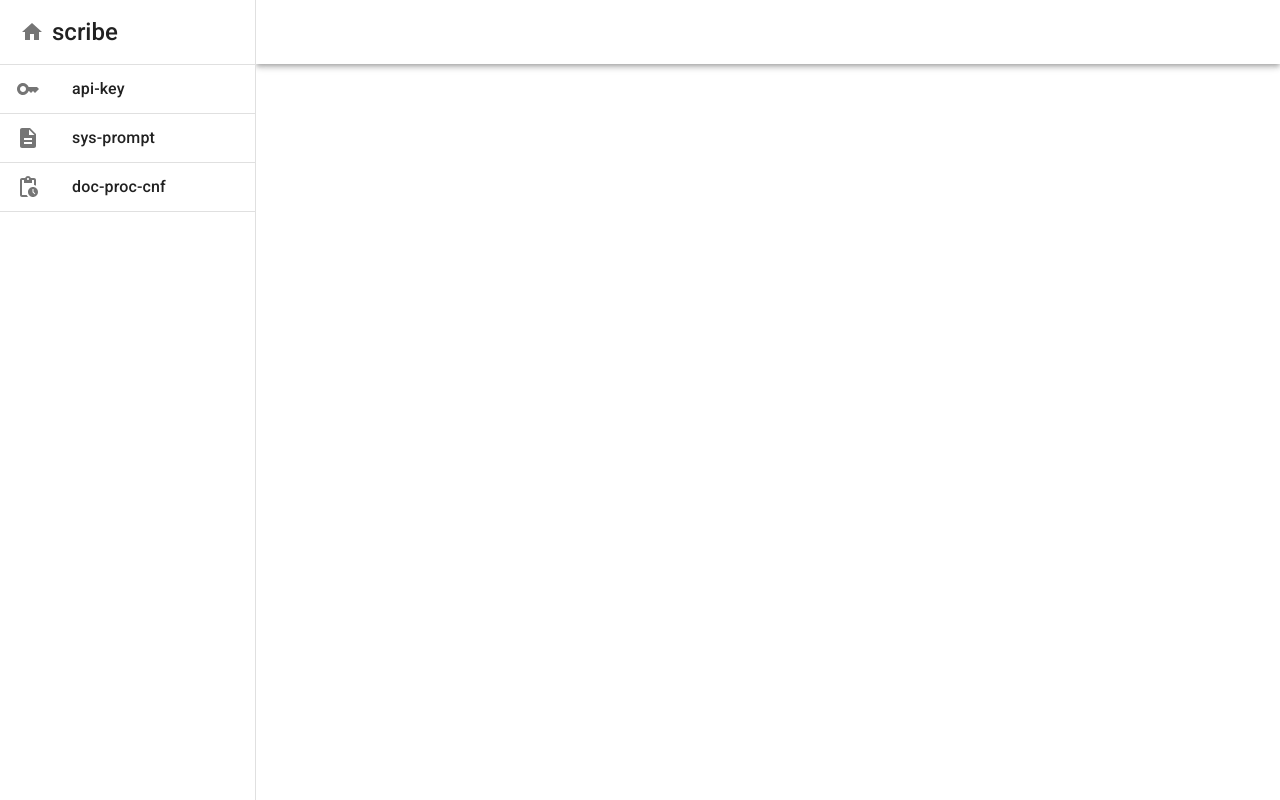
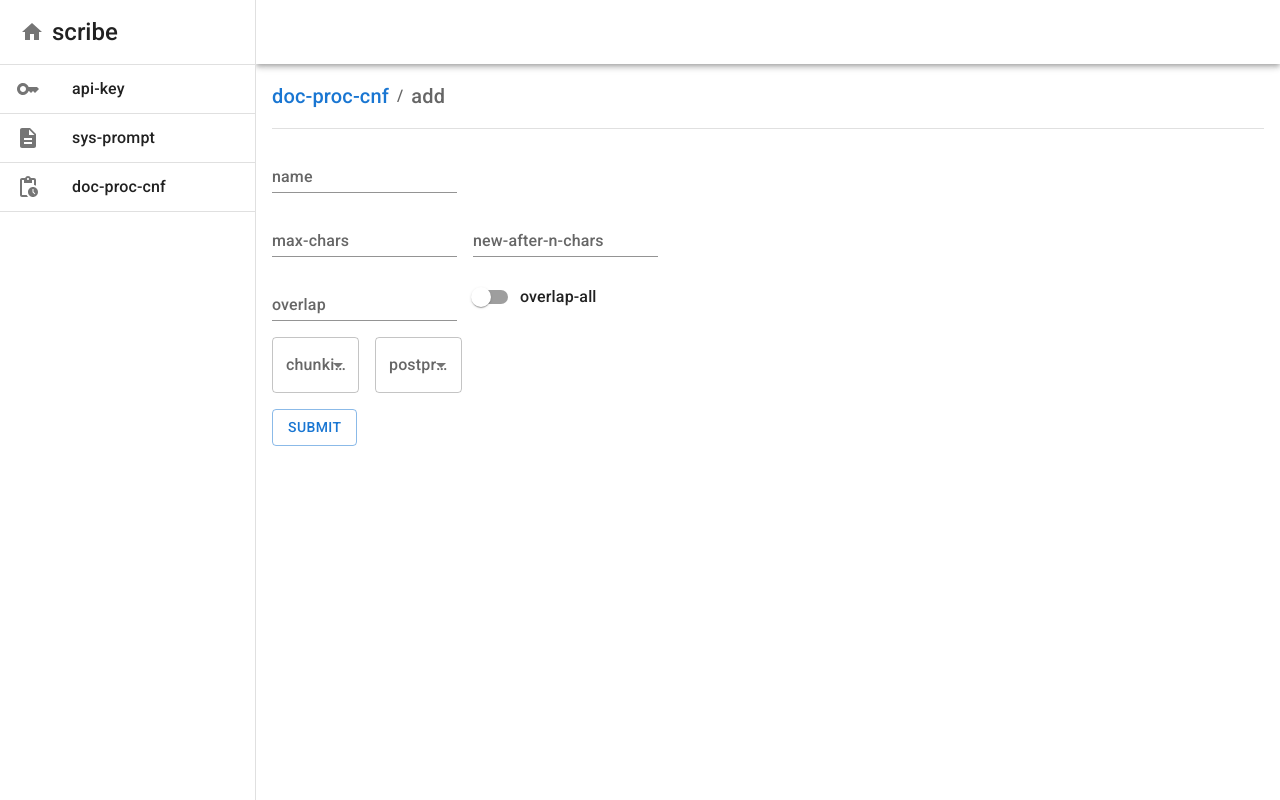
Before and after one commit to panalexeu/scribe_rag, a Next.js app in the folder scribe_ui/: page /doc-proc-cnf/add in a window 1280 px wide. Built offline with nearby package versions, Linux system fonts and the light colour scheme.

Commit message:
addded doc processing config add page

```diff
--- a/scribe_ui/src/app/doc-proc-cnf/add/page.tsx
+++ b/scribe_ui/src/app/doc-proc-cnf/add/page.tsx
@@ -1,3 +1,202 @@
+'use client';
+
+import {
+    Box,
+    Typography,
+    Divider,
+    TextField,
+    Button,
+    Snackbar,
+    Breadcrumbs,
+    Link as MUILink,
+    Switch,
+    FormControlLabel,
+    Autocomplete
+} from '@mui/material';
+import {useState} from 'react';
+import {useRouter} from 'next/navigation';
+import Link from 'next/link';
+
+import {DocProcCnfPostModel, Postprocessor, ChunkingStrategy} from '../models';
+import {API_URL} from "@/src/constants";
+
+
 export default function Page() {
+    const router = useRouter();
+    const [openSnackbar, setOpenSnackbar] = useState(false);
+    const [snackbarMessage, setSnackbarMessage] = useState('');
 
+    const [name, setName] = useState('');
+    const [maxChars, setMaxChars] = useState(null);
+    const [newAfterNChars, setNewAfterNChars] = useState(null);
+    const [overlap, setOverlap] = useState(null);
+    const [overlapAll, setOverlapAll] = useState(null);
+    const [postprocessors, setPostprocessors] = useState([]);
+    const [chunkingStrategy, setChunkingStrategy] = useState(null);
+
+    const postprocessorEnum = Object.values(Postprocessor);
+    const chunkingStrategyEnum = Object.values(ChunkingStrategy);
+
+    async function handleSubmit() {
+        if (!name) {
+            setSnackbarMessage("fulfill the name field at least 😡");
+            setOpenSnackbar(true);
+            return;
+        }
+
+        try {
+            const postRequest = DocProcCnfPostModel.parse({
+                name: name,
+                max_characters: Number(maxChars),
+                new_after_n_chars: Number(newAfterNChars),
+                overlap: Number(overlap),
+                overlap_all: overlapAll,
+                postprocessors: postprocessors,
+                chunking_strategy: chunkingStrategy
+            })
+
+            const response = await fetch(
+                `${API_URL}/doc-proc-cnf/`,
+                {
+                    method: 'POST',
+                    headers: {
+                        'Content-Type': 'application/json',
+                    },
+                    body: JSON.stringify(postRequest)
+                }
+            );
+            if (response.status == 201) {
+                router.push('/doc-proc-cnf');
+            } else {
+                setSnackbarMessage(`smth went wrong 😢, status code: ${response.status}`);
+                setOpenSnackbar(true);
+            }
+        } catch (error) {
+            setSnackbarMessage(`smth went wrong 😢, error: ${error.message}`);
+            setOpenSnackbar(true);
+        }
+    }
+
+    return (
+        <Box
+            display={'flex'}
+            flexDirection={"column"}
+            alignItems={'flex-start'}
+            gap={2}
+        >
+            {/*TOP PANEL*/}
+            <Breadcrumbs>
+                <Typography variant={'h6'}>
+                    <MUILink
+                        component={Link}
+                        href={'/doc-proc-cnf'}
+                        underline={'none'}
+                    >
+                        doc-proc-cnf
+                    </MUILink>
+                </Typography>
+                <Typography variant={'h6'}>
+                    add
+                </Typography>
+            </Breadcrumbs>
+
+            <Divider sx={{width: '100%'}}/>
+
+            {/* MAIN CONTENT */}
+            <Box>
+                {/* NAME */}
+                <TextField
+                    id={'name'}
+                    variant={'standard'}
+                    label={'name'}
+                    value={name}
+                    onChange={(e) => setName(e.target.value)}
+                />
+            </Box>
+
+            {/* CHARS SETTINGS */}
+            <Box
+                display={"flex"}
+                gap={2}
+            >
+                <TextField
+                    id={'max-chars'}
+                    label={'max-chars'}
+                    variant={'standard'}
+                    type={'number'}
+                    value={maxChars}
+                    onChange={(e) => setMaxChars(e.target.value)}
+                />
+
+                <TextField
+                    id={'new-after-n-chars'}
+                    label={'new-after-n-chars'}
+                    variant={'standard'}
+                    type={'number'}
+                    value={newAfterNChars}
+                    onChange={(e) => setNewAfterNChars(e.target.value)}
+                />
+            </Box>
+
+            {/* OVERLAP SETTINGS*/}
+            <Box
+                display={"flex"}
+                gap={2}
+            >
+                <TextField
+                    id={'overlap'}
+                    label={'overlap'}
+                    variant={'standard'}
+                    type={'number'}
+                    value={overlap}
+                    onChange={(e) => setOverlap(e.target.value)}
+                />
+
+                <FormControlLabel
+                    control={
+                        <Switch checked={overlapAll} onChange={(e) => setOverlapAll(e.target.checked)}/>
+                    }
+                    label="overlap-all"
+                />
+            </Box>
+
+            {/* ENUMS */}
+            <Box
+                display={"flex"}
+                gap={2}
+            >
+                <Autocomplete
+                    value={chunkingStrategy}
+                    options={chunkingStrategyEnum}
+                    renderInput={(params) => <TextField {...params} label="chunking-strategy" />}
+                    onChange={(event, newValue) => setChunkingStrategy(newValue)}
+
+                />
+
+                <Autocomplete
+                    multiple
+                    value={postprocessors}
+                    options={postprocessorEnum}
+                    onChange={(event, newValue: string[]) => setPostprocessors([...new Set(newValue)])}
+                    renderInput={(params) => <TextField {...params} label="postprocessors" />}
+                />
+            </Box>
+
+            {/* SUBMIT */}
+            <Button
+                variant={'outlined'}
+                onClick={handleSubmit}
+            >
+                submit
+            </Button>
+
+            {/* INFO SNACKBAR */}
+            <Snackbar
+                open={openSnackbar}
+                message={snackbarMessage}
+                onClose={() => setOpenSnackbar(false)}
+                autoHideDuration={3000}
+            />
+        </Box>
+    );
 }
--- a/scribe_ui/src/app/doc-proc-cnf/models.ts
+++ b/scribe_ui/src/app/doc-proc-cnf/models.ts
@@ -33,7 +33,7 @@ export interface DocProcCnfResponseModel {
     datetime: string
 }
 
-const Postprocessor = Object.freeze({
+export const Postprocessor = Object.freeze({
     BYTES_STRING_TO_STRING: "bytes_string_to_string",
     CLEAN: "clean",
     CLEAN_BULLETS: "clean_bullets",
@@ -47,7 +47,7 @@ const Postprocessor = Object.freeze({
 
 })
 
-const ChunkingStrategy = Object.freeze({
+export const ChunkingStrategy = Object.freeze({
     BASIC: "basic",
     BY_TITLE: "by_title"
 })
```
